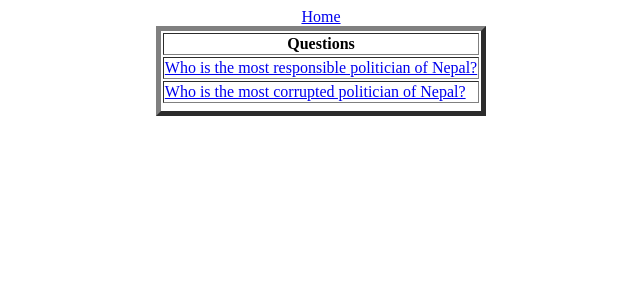
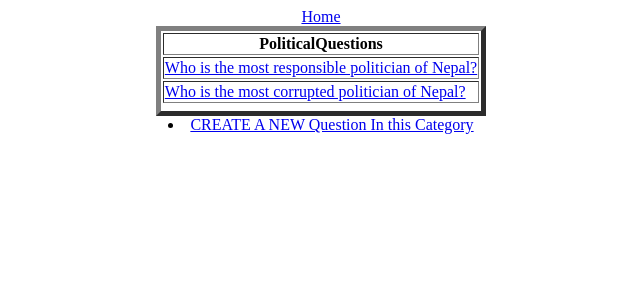
Before and after one commit to dikshantgh/pollfusion, a Django app: a page that uses poll/templates/poll/question_list.html in a window 1280 px wide. Shown: the top 300 px of the page, without its empty margins (319-959 px from the left). Run offline with Django 3.2, Linux system fonts and the light colour scheme; data comes from the database, SQL or seed files in the repository; both versions use the stored data as it was after the commit.

Commit message:
changed urls as per class

```diff
--- a/poll/templates/poll/main_page.html
+++ b/poll/templates/poll/main_page.html
@@ -1,4 +1,5 @@
 <html>
+<a href ="{% url 'poll:create_type' %}">Create A New Category</a>
 
 <center><strong>POLL APP</strong><br>
 
--- a/poll/templates/poll/question_detail.html
+++ b/poll/templates/poll/question_detail.html
@@ -17,7 +17,4 @@
 
 </table>
 
-
-
-
 </center>
--- a/poll/templates/poll/question_list.html
+++ b/poll/templates/poll/question_list.html
@@ -4,7 +4,7 @@
 
 <table  border="5">
 
-<th>Questions</th>
+<th>{{object}}Questions</th>
 {% for query in queryset %}
 
   	<tr>
@@ -19,4 +19,7 @@
 {% endfor %}
 </table>
 
+<center><li><a href = "{% url 'poll:create_question' object.id %}">CREATE A NEW Question In this Category</a></center>
+
+
 </center>
--- a/poll/urls.py
+++ b/poll/urls.py
@@ -5,7 +5,10 @@
 urlpatterns = [
     url(r"^$", views.QuestionTypeView.as_view(), name="main_page"),
     url(r"^questions/(?P<pk>\d+)/$", views.QuestionBriefView.as_view(), name="question_list"),
-    url(r"^option/(?P<pk>\d+)/$", views.QuestionDetailView.as_view(), name="question_detail")
+    url(r"^option/(?P<pk>\d+)/$", views.QuestionDetailView.as_view(), name="question_detail"),
+    url(r"^type/$", views.TypeCreateView.as_view(), name="create_type"),
+    url(r"^createquestion/(?P<pk>\d+)/$", views.QuestionCreateView.as_view(), name="create_question"),
+
 
 
 
--- a/poll/views.py
+++ b/poll/views.py
@@ -32,8 +32,24 @@
     model = Question
     template_name = "poll/question_detail.html"
     form_class = QuestionForm
-    def get_context_data(self, **kwargs):
-        context = super(QuestionDetailView, self).get_context_data(**kwargs)
-        movie_id = self.kwargs['pk']
-        context['page'] = Question.objects.get(id =movie_id)
-        return context
+
+
+class TypeCreateView(CreateView):
+
+
+    form_class = QuestionTypeForm
+    template_name = "poll/create_type.html"
+    success_url = reverse_lazy('poll:main_page')
+
+
+class QuestionCreateView(CreateView):
+
+
+    form_class = QuestionForm
+    template_name = "poll/create_question.html"
+    success_url = reverse_lazy('poll:main_page')
+
+    def get_initial(self):
+        initials = super(QuestionCreateView, self).get_initial()
+        initials['question_type'] = self.kwargs['pk']
+        return initials
```
Also changed, not shown: db.sqlite3.
